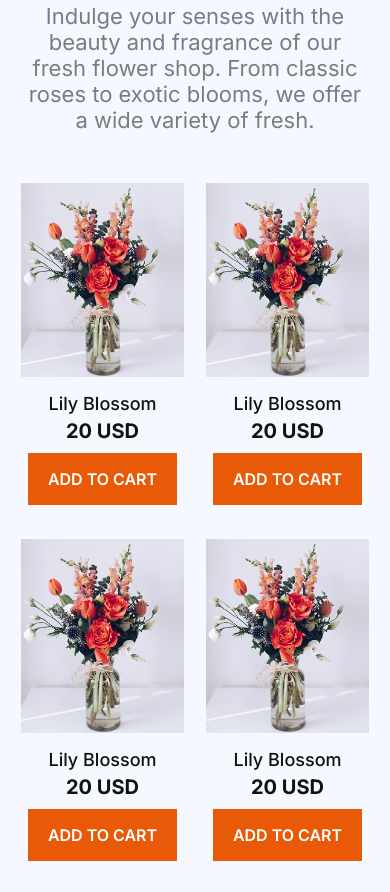
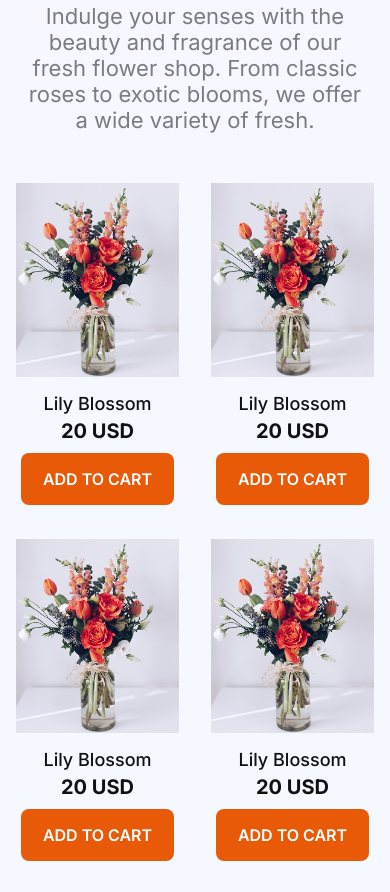
Before and after one commit to arman685913/FRESH-FLOWERS, a plain HTML site: page index.html in a window 390 px wide. Shown: the part 778-1670 px from the top of the page. Drawn offline with Linux system fonts and the light colour scheme.

Commit message:
test responsive

```diff
--- a/responsive.css
+++ b/responsive.css
@@ -53,7 +53,8 @@
         width: 100%;
     }
     .btn-card{
-        padding: 16px 20px;
+        padding: 16px 22px;
+        border-radius: 8px;
         margin-bottom: 16px;
     }
     .card-container h4{
--- a/style.css
+++ b/style.css
@@ -122,6 +122,4 @@ nav{
     display: grid;
     grid-template-columns: repeat(4, 1fr);
     margin-top: 50px;
-    padding-left: 10px;
-    padding-right: 10px;
 }
```
